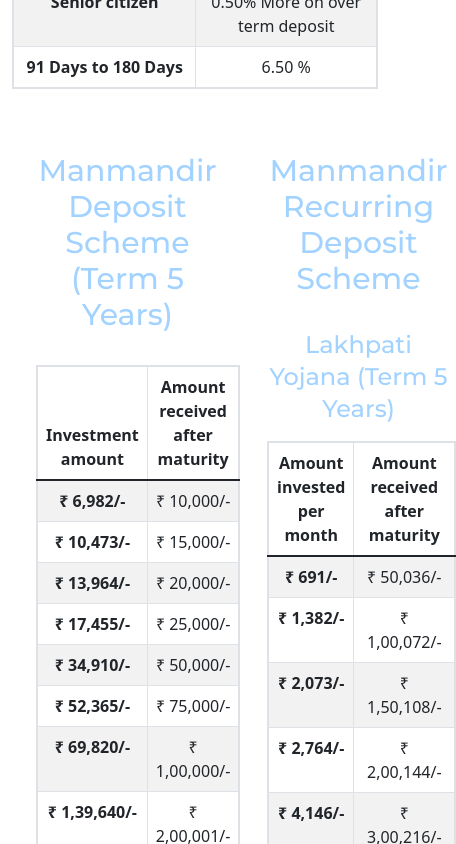
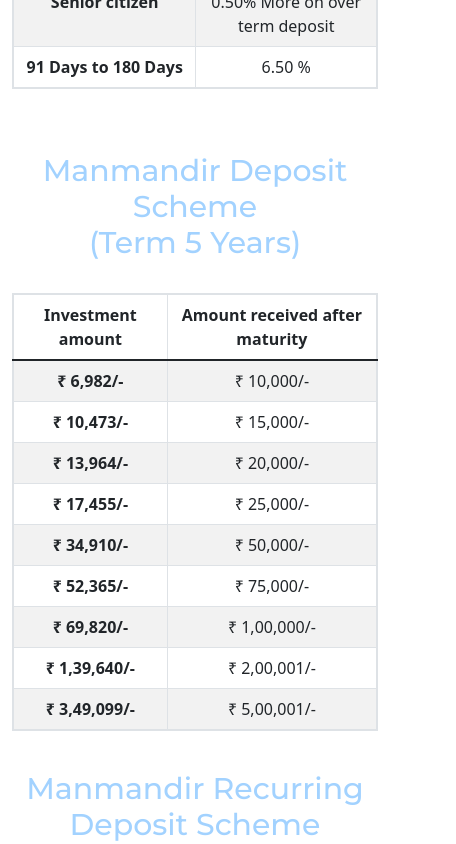
Before and after one commit to Omkaroj1242/Nidhi_Bank, a React (Create React App) app: page /plan in a window 390 px wide. Shown: the part 740-1584 px from the top of the page, 456 px wide, since content can reach past the window. Built offline with nearby package versions, Linux system fonts and the light colour scheme.

Commit message:
responsive plan section

```diff
--- /dev/null
+++ b/src/Components/Notice/Notice.js
@@ -0,0 +1,11 @@
+import React from 'react'
+
+const Notice = () => {
+    return (
+        <div>
+
+        </div>
+    )
+}
+
+export default Notice;
--- a/src/Components/Plan/Plan.js
+++ b/src/Components/Plan/Plan.js
@@ -59,10 +59,10 @@
         </tbody>
       </table>
       </div>
-      <div className="container mx-auto w-full flex">
-      <div className="w-1/2 mx-4 text-center">
+      <div className="container w-full  flex md:flex-row flex-col">
+      <div className="md:w-1/2 md:mx-4 w-full text-center">
       <h1 className="text-3xl text-center text-blue-500 py-6 font-myFont">Manmandir Deposit Scheme <br/> (Term 5 Years)</h1>
-      <table class="table table-striped table-bordered container mx-auto border-2 rounded-lg border-black">
+      <table class="table table-striped table-bordered border-2 rounded-lg border-black">
       <thead>
         <tr>
           <th scope="col">Investment amount</th>
@@ -119,7 +119,7 @@
       </tbody>
     </table>
       </div>
-      <div className="w-1/2 mx-4 text-center">
+      <div className="md:w-1/2 w-full md:mx-4 text-center">
       <h1 className="text-3xl text-center text-blue-500 font-myFont py-4">Manmandir Recurring Deposit Scheme</h1>
       <p className="text-center text-2xl text-blue-500 font-myFont">Lakhpati Yojana (Term 5 Years)</p>
       <table class="table table-striped table-bordered container mx-auto border-2 rounded-lg border-black">
```
